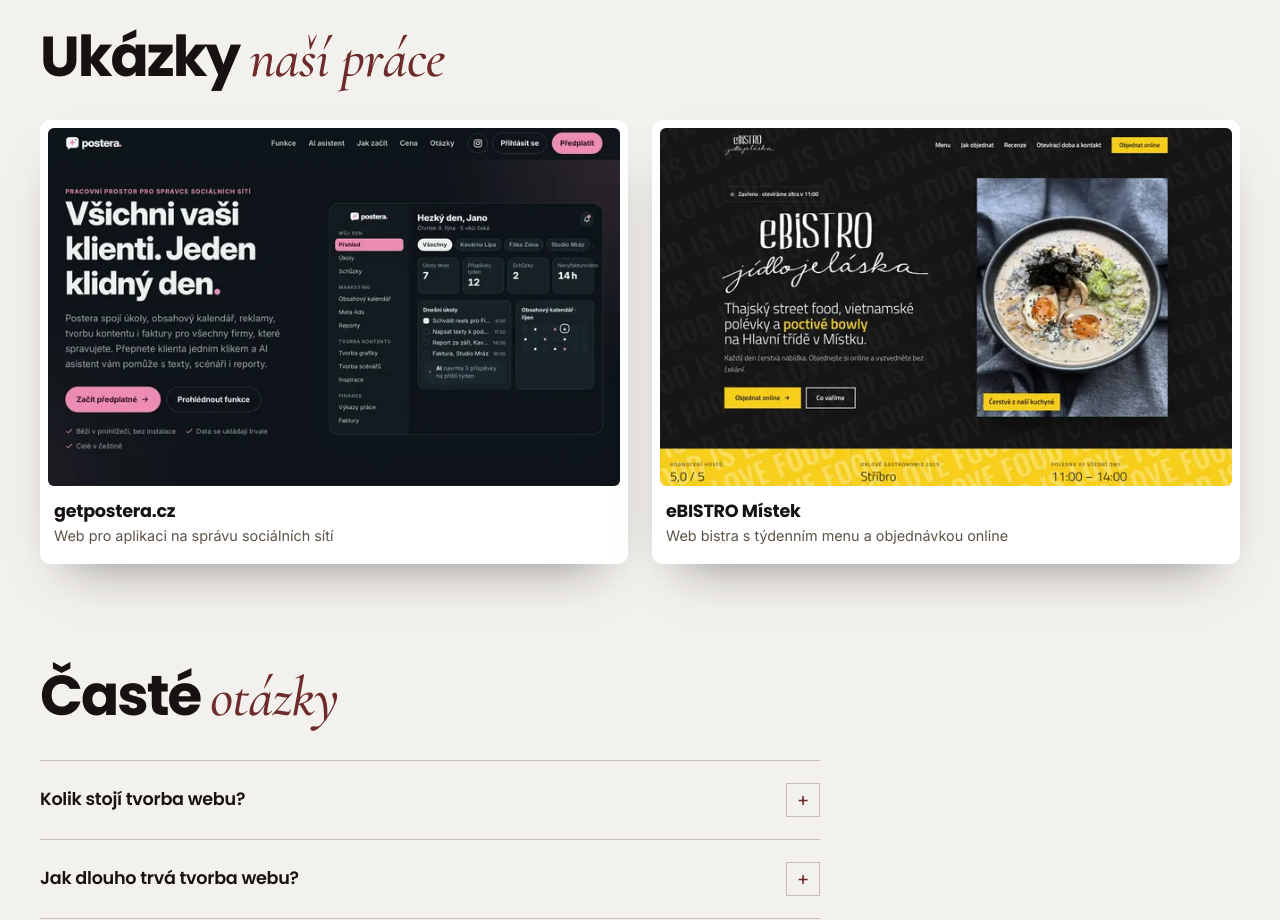
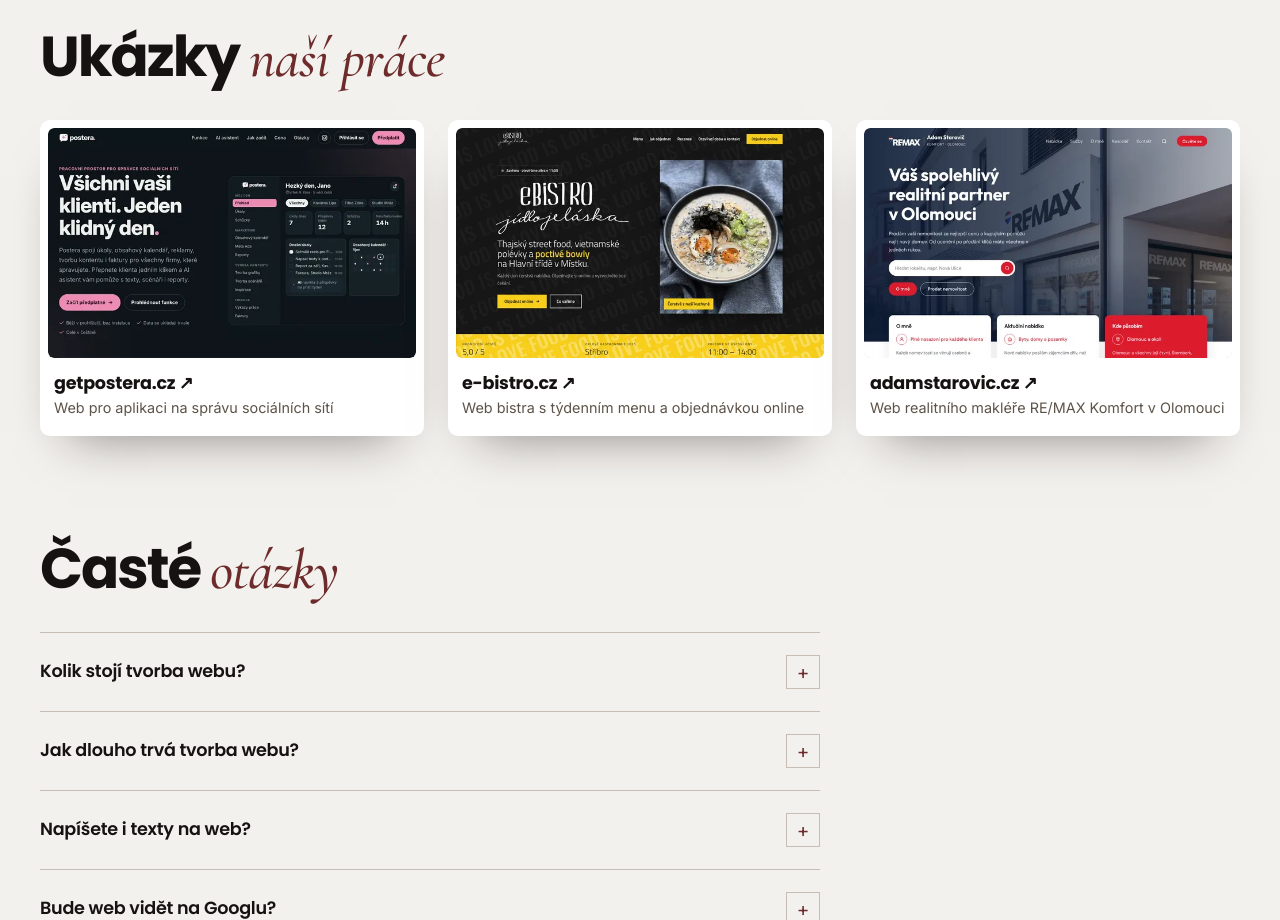
Before and after one commit to astaroam/solvmedia-web, a plain HTML site: page tvorba-webu.html in a window 1280 px wide. Shown: the part 1820-2740 px from the top of the page. Drawn offline with nearby package versions, Linux system fonts and the light colour scheme.

Commit message:
Tvorba webů: doplněn adamstarovic.cz a odkazy na weby (#36)
Co-Authored-By: Claude Opus 5.5 <noreply@anthropic.com>
Claude-Session: https://claude.ai/code/session_01Fag1xAM7Q64Buu5qDX9Eqx

```diff
--- a/tvorba-webu.html
+++ b/tvorba-webu.html
@@ -127,7 +127,11 @@ h3 { font-size: 1.3rem; line-height: 1.2; letter-spacing: -0.02em; margin: 0 0 1
 
 /* Ukázky */
 .works { display: grid; grid-template-columns: repeat(auto-fill, minmax(min(100%, 260px), 1fr)); gap: 24px; align-items: start; }
-.works.wide { grid-template-columns: repeat(auto-fill, minmax(min(100%, 400px), 1fr)); }
+.works.wide { grid-template-columns: repeat(auto-fill, minmax(min(100%, 340px), 1fr)); }
+.works a.shot { display: block; overflow: hidden; border-radius: 6px; }
+.works a.shot img { transition: transform .4s ease; }
+.works a.shot:hover img { transform: scale(1.03); }
+.works figcaption b a:hover { color: var(--wine); }
 .works figure { margin: 0; padding: 8px 8px 0; background: var(--white); border-radius: 10px; box-shadow: 0 26px 50px -30px color-mix(in srgb, var(--noir) 55%, transparent); }
 .works img, .works video { display: block; width: 100%; height: auto; border-radius: 6px; background: var(--mist); }
 .works.reels { grid-template-columns: repeat(auto-fill, minmax(min(100%, 230px), 1fr)); }
@@ -248,8 +252,9 @@ footer :focus-visible { outline-color: var(--paper); }
   <section class="wrap block" aria-labelledby="ukazky-h">
     <h2 id="ukazky-h">Ukázky <span class="accent">naší práce</span></h2>
     <div class="works wide">
-        <figure><picture><source type="image/webp" srcset="/img/postera-640.webp 640w, /img/postera-1280.webp 1280w" sizes="(max-width: 900px) 100vw, 600px"><img src="/img/postera-1280.jpg" srcset="/img/postera-640.jpg 640w, /img/postera-1280.jpg 1280w" sizes="(max-width: 900px) 100vw, 600px" alt="Úvodní stránka webu getpostera.cz" width="1280" height="800" loading="lazy" decoding="async"></picture><figcaption><b>getpostera.cz</b><span>Web pro aplikaci na správu sociálních sítí</span></figcaption></figure>
-        <figure><picture><source type="image/webp" srcset="/img/ebistro-640.webp 640w, /img/ebistro-1280.webp 1280w" sizes="(max-width: 900px) 100vw, 600px"><img src="/img/ebistro-1280.jpg" srcset="/img/ebistro-640.jpg 640w, /img/ebistro-1280.jpg 1280w" sizes="(max-width: 900px) 100vw, 600px" alt="Úvodní stránka webu eBISTRO Místek" width="1280" height="800" loading="lazy" decoding="async"></picture><figcaption><b>eBISTRO Místek</b><span>Web bistra s týdenním menu a objednávkou online</span></figcaption></figure>
+        <figure><a class="shot" href="https://getpostera.cz" target="_blank" rel="noopener" aria-label="getpostera.cz, otevře se v novém okně"><picture><source type="image/webp" srcset="/img/postera-640.webp 640w, /img/postera-1280.webp 1280w" sizes="(max-width: 900px) 100vw, 400px"><img src="/img/postera-1280.jpg" srcset="/img/postera-640.jpg 640w, /img/postera-1280.jpg 1280w" sizes="(max-width: 900px) 100vw, 400px" alt="Úvodní stránka webu getpostera.cz" width="1280" height="800" loading="lazy" decoding="async"></picture></a><figcaption><b><a href="https://getpostera.cz" target="_blank" rel="noopener">getpostera.cz <span aria-hidden="true">↗</span></a></b><span>Web pro aplikaci na správu sociálních sítí</span></figcaption></figure>
+        <figure><a class="shot" href="https://www.e-bistro.cz" target="_blank" rel="noopener" aria-label="e-bistro.cz, otevře se v novém okně"><picture><source type="image/webp" srcset="/img/ebistro-640.webp 640w, /img/ebistro-1280.webp 1280w" sizes="(max-width: 900px) 100vw, 400px"><img src="/img/ebistro-1280.jpg" srcset="/img/ebistro-640.jpg 640w, /img/ebistro-1280.jpg 1280w" sizes="(max-width: 900px) 100vw, 400px" alt="Úvodní stránka webu eBISTRO Místek" width="1280" height="800" loading="lazy" decoding="async"></picture></a><figcaption><b><a href="https://www.e-bistro.cz" target="_blank" rel="noopener">e-bistro.cz <span aria-hidden="true">↗</span></a></b><span>Web bistra s týdenním menu a objednávkou online</span></figcaption></figure>
+        <figure><a class="shot" href="https://adamstarovic.cz" target="_blank" rel="noopener" aria-label="adamstarovic.cz, otevře se v novém okně"><picture><source type="image/webp" srcset="/img/starovic-640.webp 640w, /img/starovic-1280.webp 1280w" sizes="(max-width: 900px) 100vw, 400px"><img src="/img/starovic-1280.jpg" srcset="/img/starovic-640.jpg 640w, /img/starovic-1280.jpg 1280w" sizes="(max-width: 900px) 100vw, 400px" alt="Úvodní stránka webu realitního makléře Adama Staroviče" width="1280" height="800" loading="lazy" decoding="async"></picture></a><figcaption><b><a href="https://adamstarovic.cz" target="_blank" rel="noopener">adamstarovic.cz <span aria-hidden="true">↗</span></a></b><span>Web realitního makléře RE/MAX Komfort v Olomouci</span></figcaption></figure>
     </div>
   </section>
 
```
